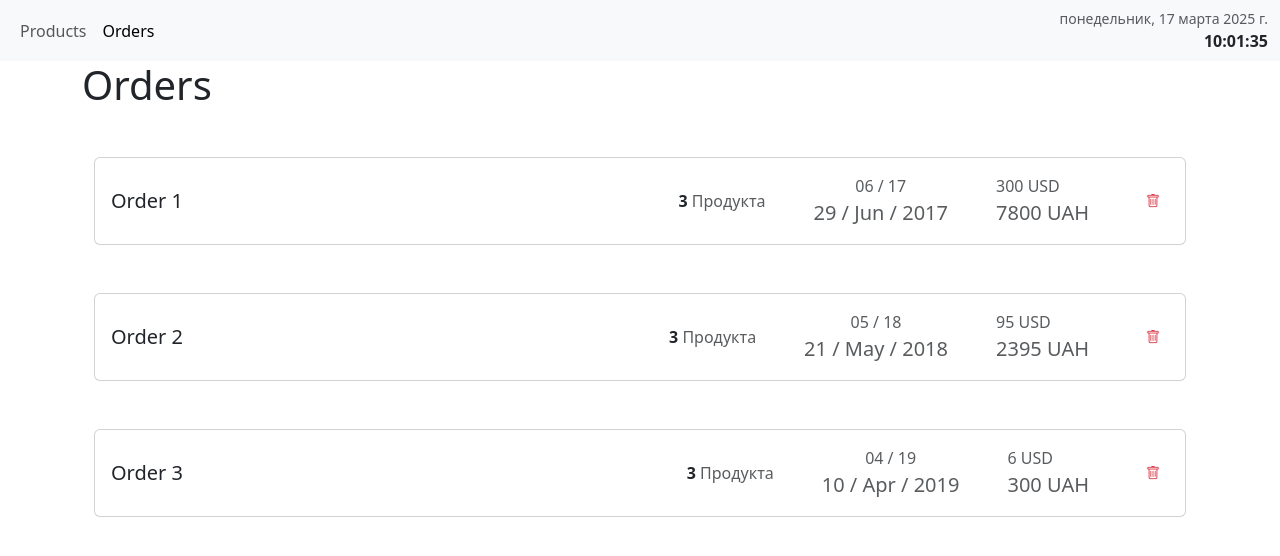
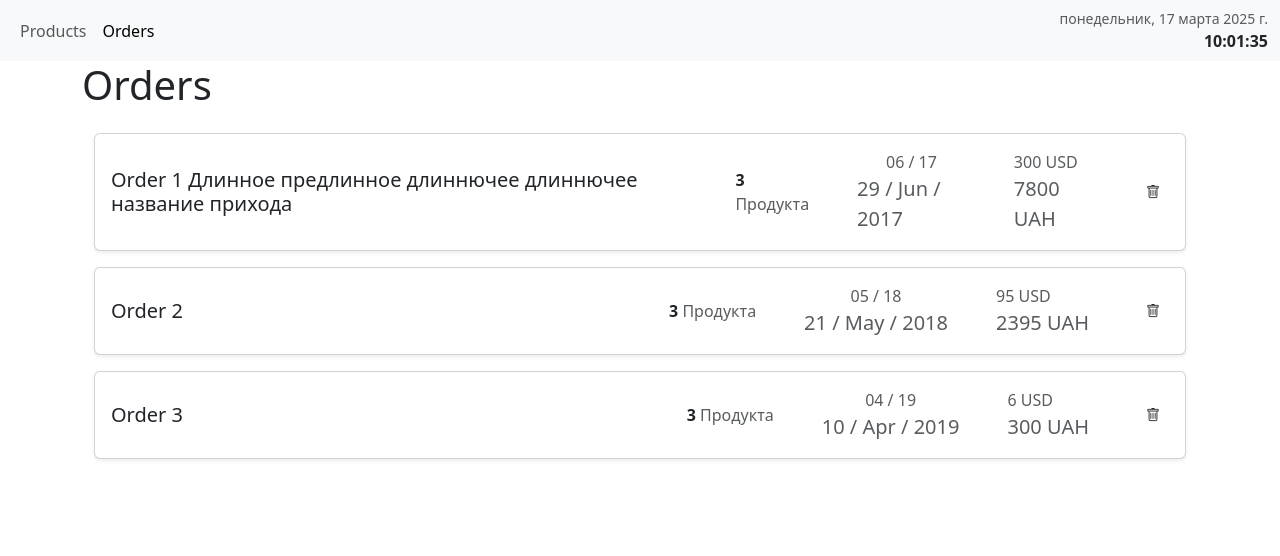
Before and after one commit to badday182/berkun-dzencode-test, a Next.js app in the folder my-app/: page /orders in a window 1280 px wide. Shown: the top 556 px of the page. Built offline with nearby package versions, Linux system fonts and the light colour scheme.

Commit message:
Update OrderCard styles and structure; enhance hover effects and wrap in a container

```diff
--- a/my-app/public/base/app.js
+++ b/my-app/public/base/app.js
@@ -1,7 +1,7 @@
 export const ordersData = [
   {
     id: 1,
-    title: "Order 1",
+    title: "Order 1 Длинное предлинное длиннючее длиннючее название прихода",
     date: "2017-06-29 12:09:33",
     description: "desc",
     get products() {
--- /dev/null
+++ b/my-app/public/components/orderCard/index.module.css
@@ -0,0 +1,19 @@
+.card {
+  transition: box-shadow 0.3s ease;
+}
+
+.card:hover {
+  /* box-shadow: 0 4px 8px rgba(0, 0, 0, 0.2); */
+  box-shadow: 0 0.5rem 1rem rgba(0, 0, 0, 0.15) !important;
+}
+
+.cardContent {
+  cursor: pointer;
+}
+
+.icon {
+  transition: box-shadow 0.3s ease;
+}
+.icon:hover {
+  color: red;
+}
--- a/my-app/public/components/orderCard/index.tsx
+++ b/my-app/public/components/orderCard/index.tsx
@@ -1,3 +1,5 @@
+import styles from "./index.module.css";
+
 interface OrderCardProps {
   title: string;
   productsCount: number;
@@ -16,10 +18,12 @@ const OrderCard: React.FC<OrderCardProps> = ({
   priceUAH,
 }) => {
   return (
-    <div className="container mt-5">
-      <div className="card">
-        <div className="card-body">
-          <div className="d-flex justify-content-between align-items-center gap-5">
+    <div className={`card shadow-sm ${styles.card}`}>
+      <div className="card-body">
+        <div className="d-flex justify-content-between align-items-center gap-5">
+          <div
+            className={`d-flex flex-grow-1 justify-content-between align-items-center gap-5 ${styles.cardContent}`}
+          >
             <h5 className="card-title flex-grow-1 m-0">{title}</h5>
             <div>
               <span className="fw-semibold">{productsCount}</span>
@@ -33,10 +37,10 @@ const OrderCard: React.FC<OrderCardProps> = ({
               <div className="text-muted fs-6">{priceUSD} USD</div>
               <div className="text-muted fw-medium fs-5">{priceUAH} UAH</div>
             </div>
-            <button className="btn btn-sm">
-              <i className="bi bi-trash text-danger"></i>
-            </button>
           </div>
+          <button className="btn btn-sm">
+            <i className={`bi bi-trash ${styles.icon}`}></i>
+          </button>
         </div>
       </div>
     </div>
--- a/my-app/src/app/orders/page.tsx
+++ b/my-app/src/app/orders/page.tsx
@@ -47,6 +47,7 @@ const Orders = () => {
           products
         );
         return (
+          <div className="container mt-3">
             <OrderCard
               key={order.id}
               title={order.title}
@@ -56,6 +57,7 @@ const Orders = () => {
               priceUSD={priceUSD}
               priceUAH={priceUAH}
             />
+          </div>
         );
       })}
     </div>
```
Lines whose indentation alone changed are shown as unchanged.
